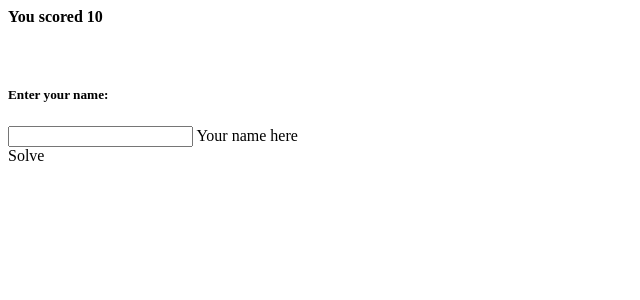
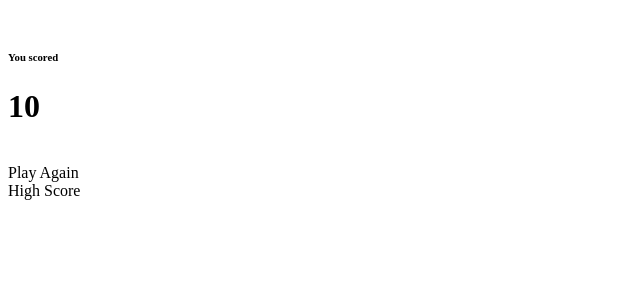
Before and after one commit to HarshBhatia/brainspace, a Flask app: template templates/final.html in a window 1280 px wide. Shown: the top 300 px of the page, without its empty margins (0-640 px from the left). Run offline with Flask 2, Linux system fonts and the light colour scheme; the template is opened without the code that fills it: most values are stand-ins (such as "Sample title", 1, 10 or a date in 2020).

Commit message:
Scoreboard fix

```diff
--- a/server.py
+++ b/server.py
@@ -5,7 +5,7 @@
 
 app = Flask(__name__)
 app.config['SECRET_KEY'] = 'secret'
-conn = sqlite3.connect('high_scores4.db')
+conn = sqlite3.connect('high_scores4.db',check_same_thread=False)
 c = conn.cursor()
 
 with open("commonwords.txt") as word_file:
@@ -33,8 +33,10 @@
 		return json.dumps(data)
 @app.route('/score_post', methods=['POST','GET'])
 def score_post():
-	name = request.name['name']
-	score = request.form['score']
+	if request.method == 'GET':
+		return get_high_scores()
+	name = request.form['name']
+	score = int(request.form['score'])
 
 	insert_high_score(name, score)
 	return get_high_scores()
@@ -53,9 +55,10 @@
 
 def get_high_scores():
 	l = []
-	for i in c.execute("""SELECT * FROM SCORES"""):
+	for i in c.execute("""SELECT * FROM SCORES ORDER BY score DESC LIMIT 10"""):
 		l.append(i)
 	return render_template("score_table.html",scores = l)
+	# return l
 
 
 def high_scores_init():
@@ -67,4 +70,4 @@
 	app.debug = True
 	# insert_high_score('Harsh Bhatia', 50)
 	# get_high_scores()
-	app.run(host='0.0.0.0',port=8000)
+	app.run(host='0.0.0.0',port=5000)
--- a/templates/final.html
+++ b/templates/final.html
@@ -1,16 +1,51 @@
 <div class="center-align">
 <!-- <h3 >Amaze</h3> -->
-<h4>You scored {{score}}</h4>
 <br>
-<h5>Enter your name:</h5>
+<h6>You scored</h6>
+<h1>{{score}}</h1>
+<br>
 </div>
-<div class="row">
-<div class="col l6">
+<div class="row center-align" id="options">
+	<div class="col s6">
+	    <a class="wave
+	    s-effect waves-light btn" onclick="location.reload();">Play Again</a>
+	</div>
+	<div class="col s6">
+	    <a class="wave
+	    s-effect waves-light btn" id="show_submit_screen" >High Score</a>
+	</div>
+</div>
+
+<div class="row" id="submit-screen" style="display:none">
+<br>
+<label for="name">Your name here</label>
 <input id="name" type="text">
-<label for="name">Your name here</label>
-</div>
-<div class="col l4" >
-    <a class="wave
-    s-effect waves-light btn-large" id="submit_score">Solve</a>
+<br>
+<div class="center-align">
+<br>
+<a class="wave
+    s-effect waves-light btn blue" id="submit_score">Submit</a>
 </div>
 </div>
+<script type="text/javascript">
+	$("#submit_score").click(function() {
+
+
+	    // $('#words').html("Loading...")
+	    console.log("YEa");
+	    $.post("/score_post", {
+	            name: $('#name').val(),
+	            score: $('#score').html()
+
+	        },
+	        function(data, status) {
+	        	$('#main-div').html(data)
+	        });
+	});
+	$('#show_submit_screen').click(function() {
+		console.log("function called");
+		$('#submit-screen').css({
+			display: 'block'
+		});
+	});
+</script>
```
Also changed, not shown: templates/index.html (+4 -14 lines), templates/score_table.html (+9 -3 lines), high_scores4.db.
